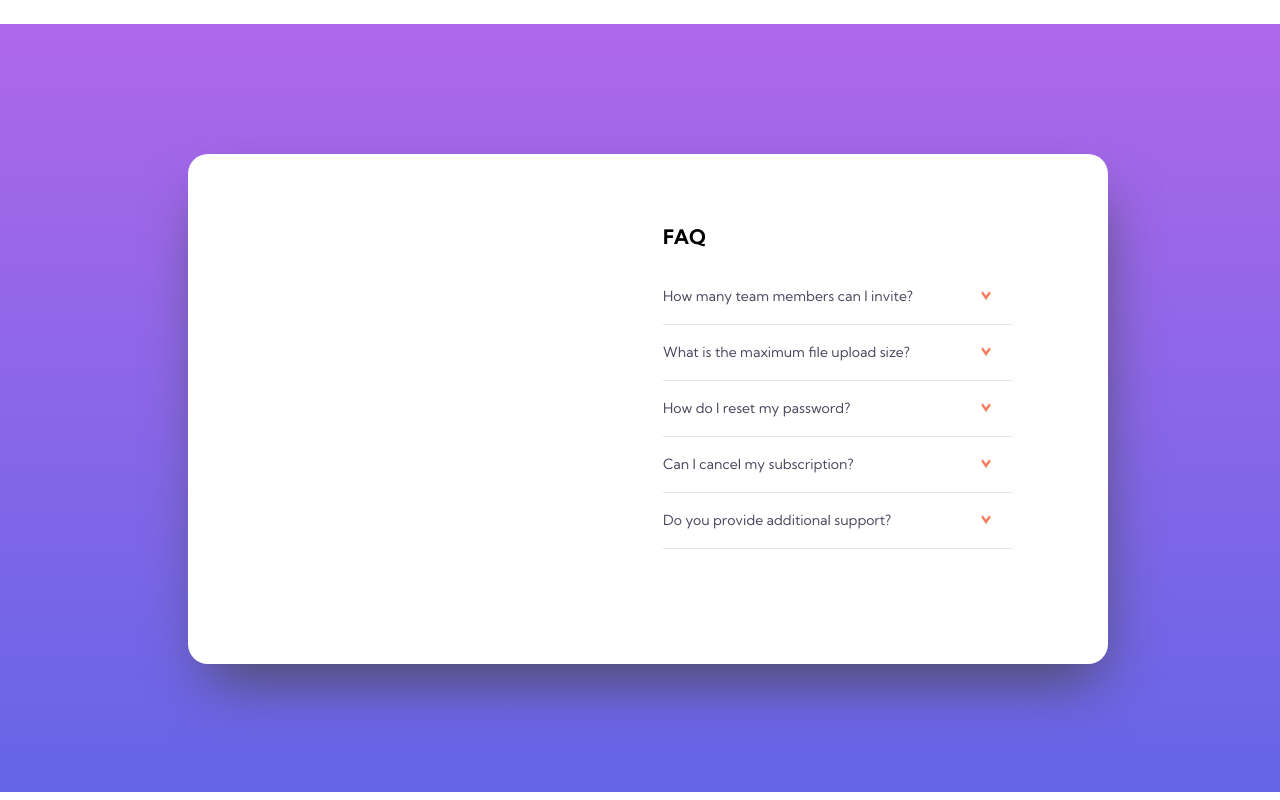
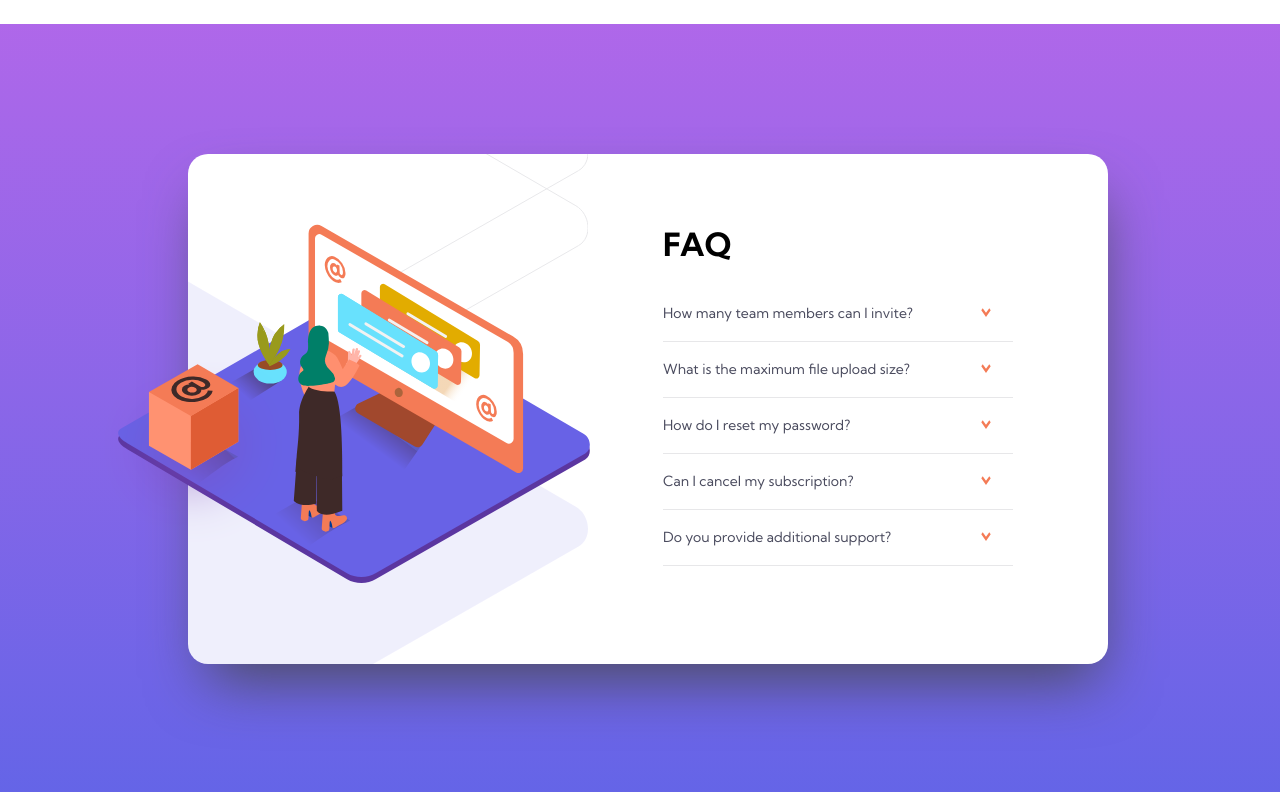
Before and after one commit to andrewjuliodev/FEM-FAQ-Accordion-Card, a plain HTML site: page index.html in a window 1280 px wide. Shown: the top 800 px of the page. Drawn offline with Linux system fonts and the light colour scheme.

Commit message:
Added Left Content Images & Background Styling

```diff
--- a/css/style.css
+++ b/css/style.css
@@ -33,7 +33,7 @@ main {
   width: 920px;
   height: 510px;
   display: grid;
-  grid-template-columns: 390px 530px;
+  grid-template-columns: 400px 520px;
   grid-template-rows: 510px;
   grid-template-areas: "left right";
   background: white;
@@ -43,29 +43,45 @@ main {
 }
 
 .left {
-  width: 390px;
+  width: 400px;
   height: 510px;
   grid-area: left;
+  background-image: url("/images/bg-pattern-desktop.svg");
+  background-repeat: no-repeat;
+  background-position: -565px -300px;
+}
+
+.illustration {
+  position: relative;
+  top: 70px;
+  left: -70px;
+}
+
+.box {
+  position: relative;
+  top: -155px;
+  left: -90px;
 }
 
 .right {
-  width: 530px;
+  width: 520px;
   height: 510px;
   grid-area: right;
 }
 
 .faq {
   width: 350px;
-  font-size: 20px;
+  font-size: 32px;
   font-weight: 700;
-  margin-left: 85px;
+  margin-left: 75px;
   margin-top: 70px;
 }
 
 .accordion {
   font-size: 14px;
   width: 350px;
-  margin-left: 85px;
+  margin-left: 75px;
+  margin-top: -10px;
 }
 
 .container {
--- a/index.html
+++ b/index.html
@@ -15,11 +15,13 @@
     <title>Frontend Mentor | FAQ Accordion Card</title>
   </head>
   <body>
+
     <main>
       <div class="content frame">
         <div class="left frame">
-          <img class="illustration frame" />
-          <img class="box frame" />
+
+          <img class="illustration frame" src='images/illustration-woman-online-desktop.svg'/>
+          <img class="box frame" src='images/illustration-box-desktop.svg'/>
         </div>
         <div class="right frame">
           <p class="faq frame">FAQ</p>
```
